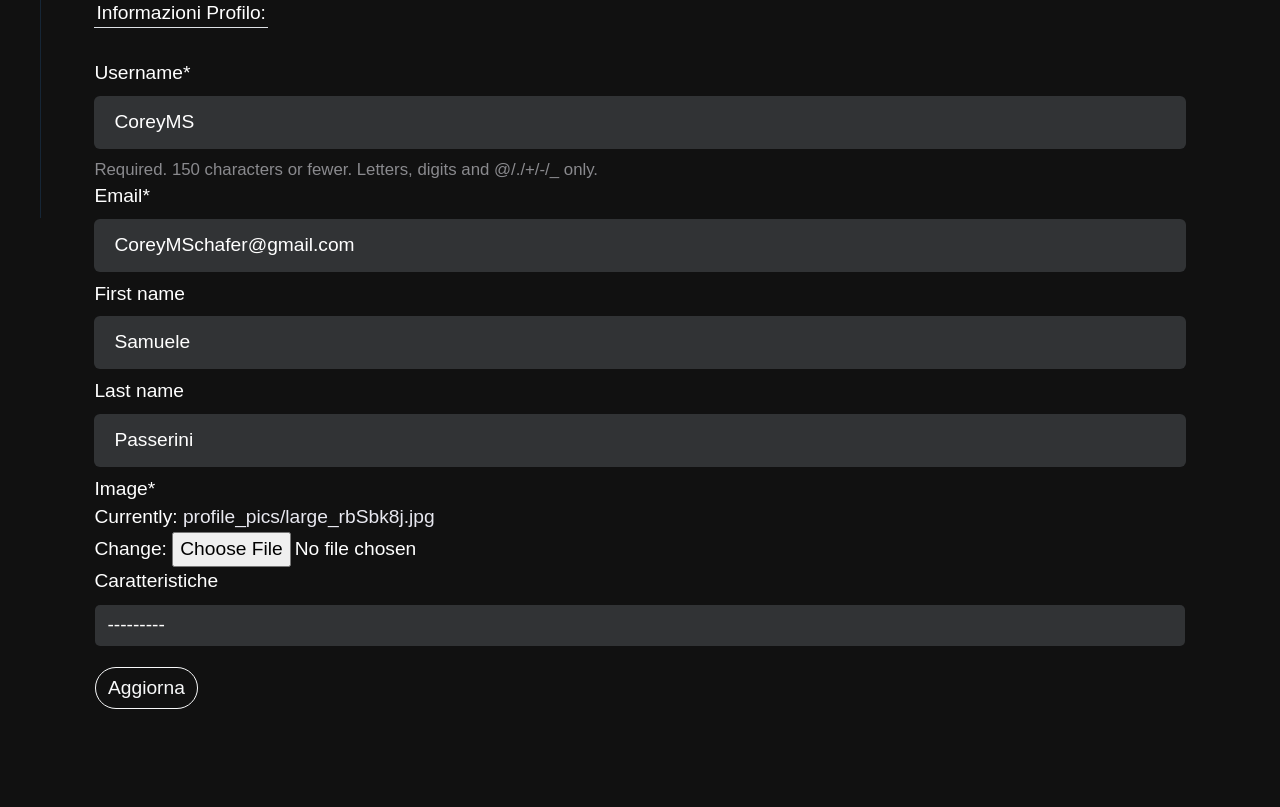
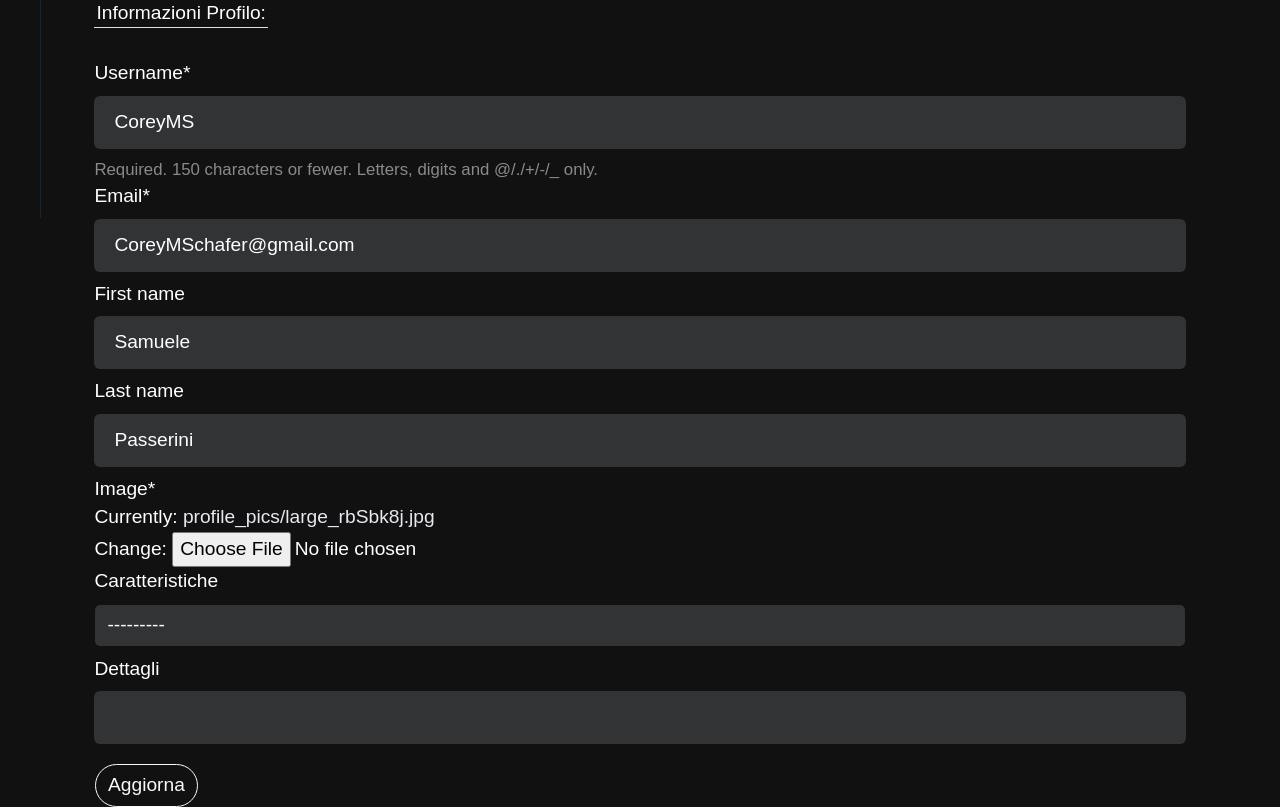
Before and after one commit to Uscite-Didattiche-2023-2024/Uscite-didattiche, a Django app: page /profile/ in a window 1280 px wide. Shown: the part 582-1389 px from the top of the page. Before the commit the page ends 1291 px from the top, so only its background shows below. Run offline with Django 3.2, Linux system fonts and the light colour scheme; a user stored in the database is signed in; data comes from the database, SQL or seed files in the repository; data that the repository does not hold is empty; some libraries are stand-ins or nearby versions.

Commit message:
Added 'Dettagli' field into 'Caratteristiche'

```diff
--- a/django_project/users/forms.py
+++ b/django_project/users/forms.py
@@ -21,7 +21,7 @@ class UserRegisterForm(UserCreationForm):
     ]
 
     caratteristiche = forms.ChoiceField(choices=CARATTERISTICHE_CHOICES, required=False)
-    tipi_allergie = forms.CharField(max_length=100, required=False, label='Tipi di Allergie')
+    dettagli = forms.CharField(max_length=100, required=False, label='Tipi di Allergie')
 
     class Meta:
         model = User
@@ -36,7 +36,10 @@ class UserRegisterForm(UserCreationForm):
             user.save()
             profile, created = Profile.objects.get_or_create(user=user)
             profile.caratteristiche = self.cleaned_data['caratteristiche']
-            profile.tipi_allergie = self.cleaned_data['tipi_allergie'] if self.cleaned_data['caratteristiche'] == 'allergico' else ''
+            if self.cleaned_data['caratteristiche'] in ['allergico', 'invalido']:
+                profile.dettagli = self.cleaned_data['dettagli']
+            else:
+                profile.dettagli = ''
             profile.save()
         return user
 
@@ -50,4 +53,4 @@ class UserUpdateForm(forms.ModelForm):
 class ProfileUpdateForm(forms.ModelForm):
     class Meta:
         model = Profile
-        fields = ['image', 'caratteristiche', 'tipi_allergie']
+        fields = ['image', 'caratteristiche', 'dettagli']
--- a/django_project/users/models.py
+++ b/django_project/users/models.py
@@ -18,15 +18,15 @@ class Profile(models.Model):
 
     # Usa il campo ChoiceField per le caratteristiche
     caratteristiche = models.CharField(max_length=100, choices=CARATTERISTICHE_CHOICES, blank=True, null=True)
-    tipi_allergie = models.CharField(max_length=100, blank=True, null=True)  # Aggiungi questo campo
+    dettagli = models.CharField(max_length=100, blank=True, null=True)  # Aggiungi questo campo
 
     def __str__(self):
         return f'{self.user.username} Profile'
 
     def save(self, *args, **kwargs):
-        # Se la caratteristica è cambiata in qualcosa di diverso da 'allergico', ripulisce 'tipi_allergie'
-        if self.caratteristiche != 'allergico':
-            self.tipi_allergie = ''
+        # Se la caratteristica è cambiata in qualcosa di diverso da 'allergico', ripulisce 'dettagli'
+        if self.caratteristiche not in ['allergico', 'invalido']:
+            self.dettagli = ''
         super(Profile, self).save(*args, **kwargs)
         img = Image.open(self.image.path)
         if img.height > 300 or img.width > 300:
--- a/django_project/users/templates/users/profile.html
+++ b/django_project/users/templates/users/profile.html
@@ -33,12 +33,14 @@ document.addEventListener('DOMContentLoaded', function() {
     const tipiAllergieDiv = document.getElementById('div_id_tipi_allergie');
 
     function toggleTipiAllergie() {
-        if (caratteristicheSelect.value === 'allergico') {
+        const selectedValue = caratteristicheSelect.value;
+        if (selectedValue === 'allergico' || selectedValue === 'invalido') {
             tipiAllergieDiv.style.display = 'block';
         } else {
             tipiAllergieDiv.style.display = 'none';
         }
     }
+
 
     caratteristicheSelect.addEventListener('change', toggleTipiAllergie);
 
```
Also changed, not shown: django_project/users/migrations/0008_rename_tipi_allergie_profile_specifiche.py (added), django_project/users/migrations/0009_rename_specifiche_profile_dettagli.py (added).
